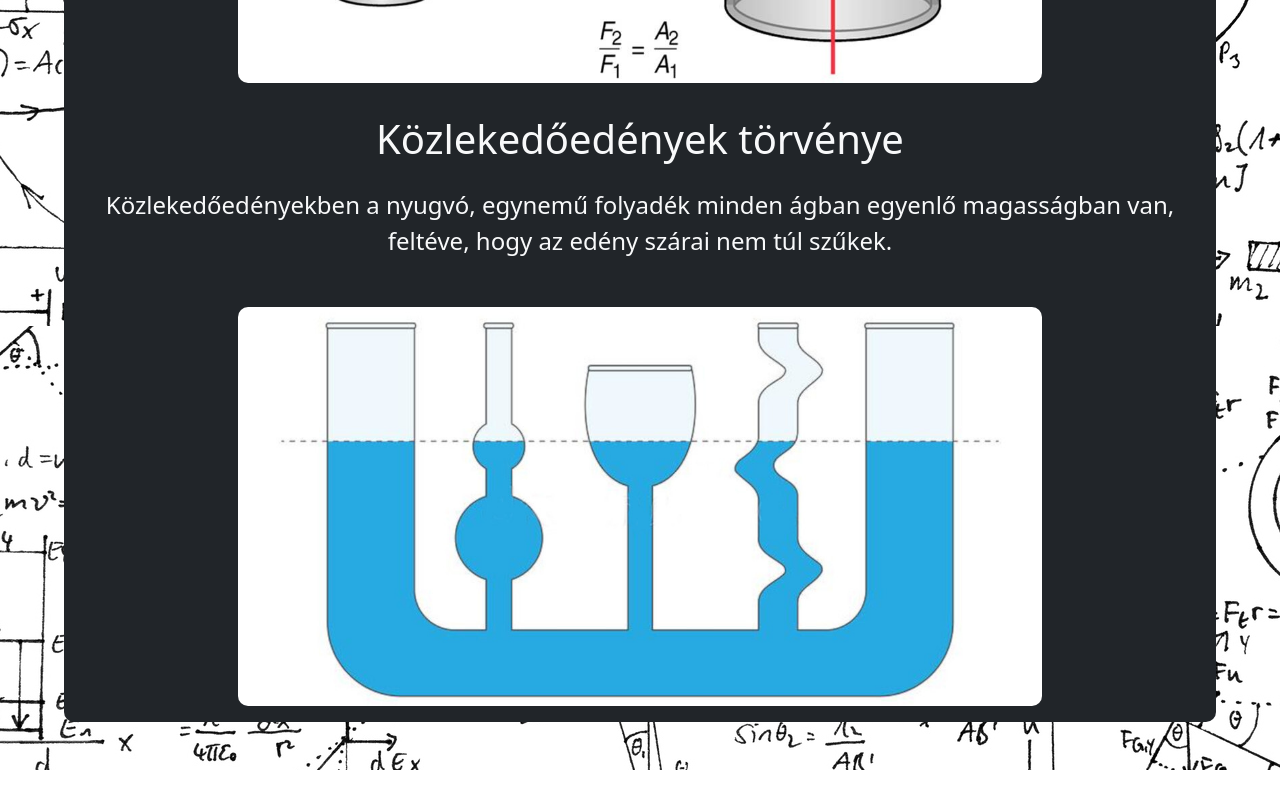
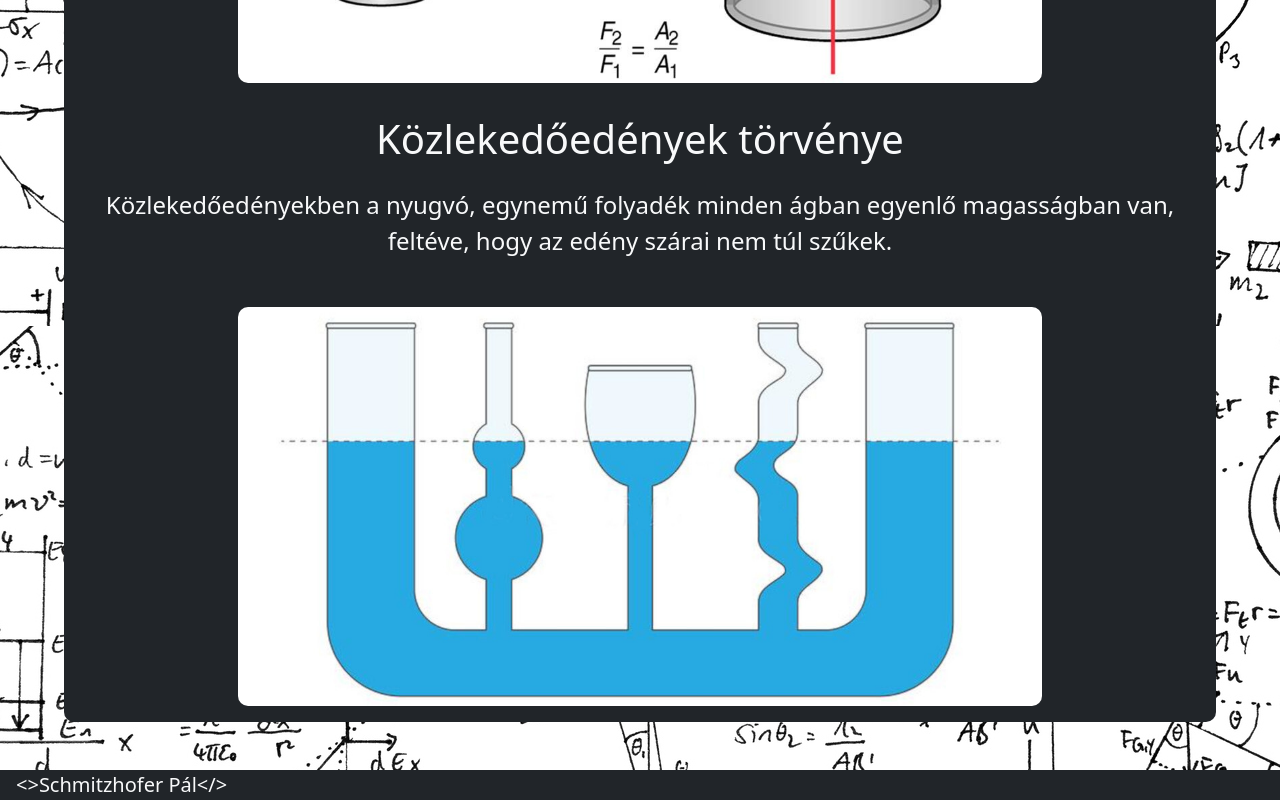
Before and after one commit to p4likas51/bootstrap_gyakorlas, a plain HTML site: page physics.html in a window 1280 px wide. Shown: the part 1834-2634 px from the top of the page. Before the commit the page ends 2604 px from the top, so only its background shows below. Drawn offline with Linux system fonts and the light colour scheme.

Commit message:
na most done

```diff
--- a/physics.html
+++ b/physics.html
@@ -96,6 +96,10 @@
   </div>
 </div>
 
-      <script src="dist/js/bootstrap.min.js"></script>
+<footer class="w-100 bg-dark">
+  <span class="text-light fs-5 m-3">&lt;&gt;Schmitzhofer Pál&lt;/&gt;</span>
+</footer>
+
+  <script src="dist/js/bootstrap.min.js"></script>
 </body>
 </html>
```
Also changed, not shown: math.html (+4 -0 lines).
